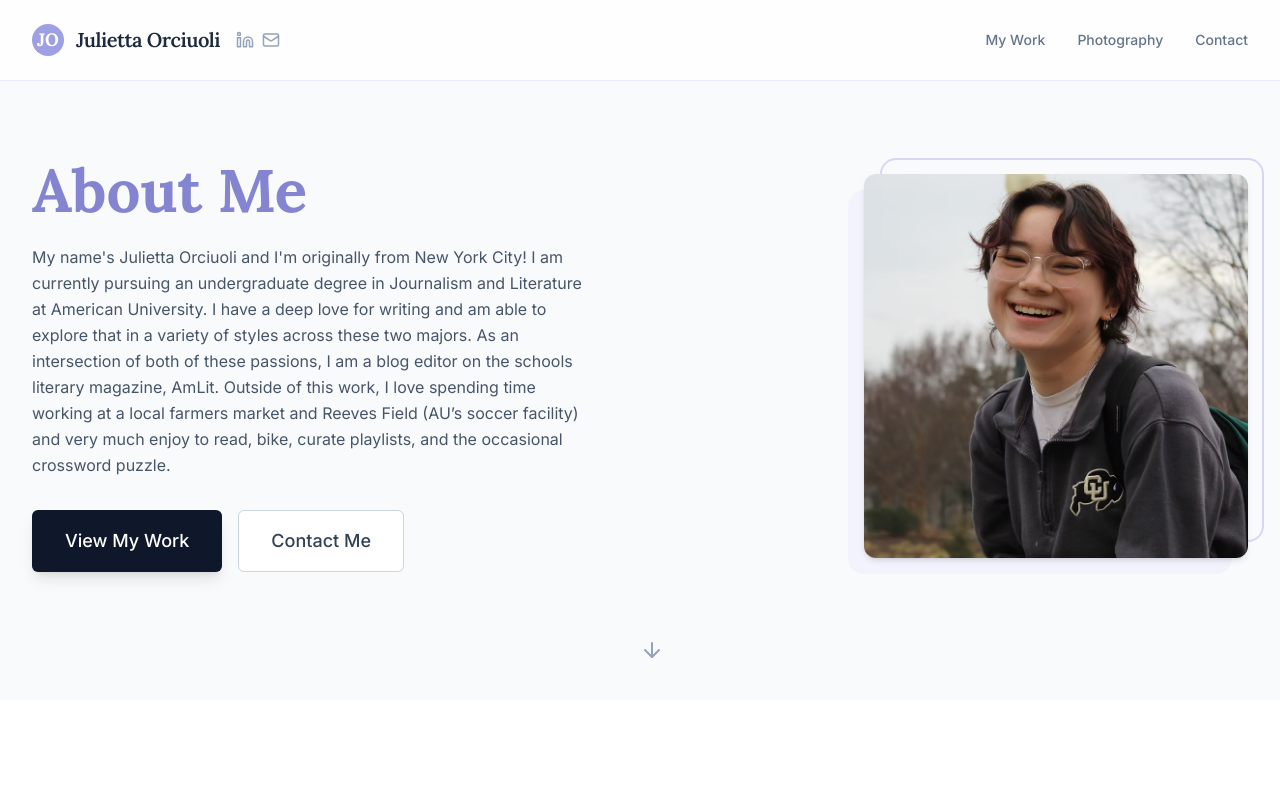
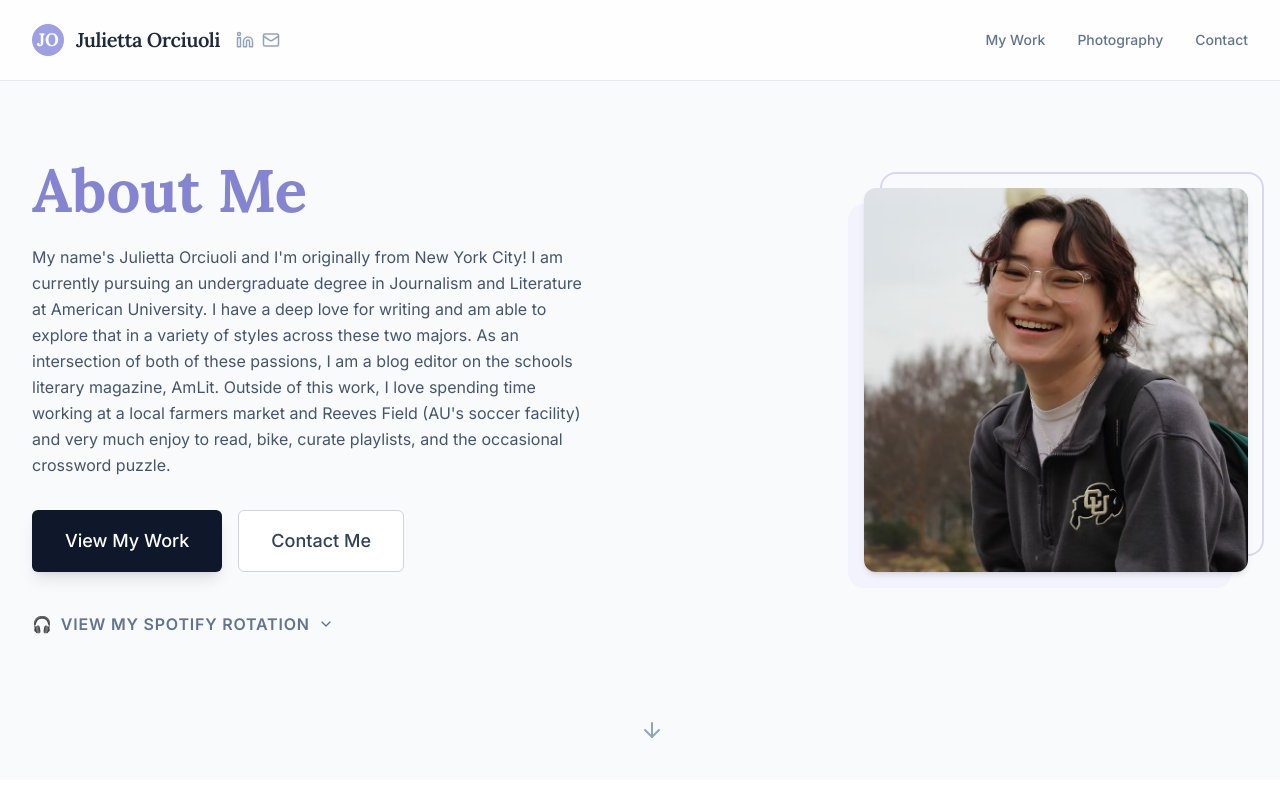
Before and after one commit to angelo-orciuoli/julietta-orciuoli, a React (Vite) app: page / in a window 1280 px wide. Shown: the top 799 px of the page. Built offline with nearby package versions, Linux system fonts and the light colour scheme.

Commit message:
first verison done

```diff
--- a/components/about.tsx
+++ b/components/about.tsx
@@ -1,14 +1,17 @@
-import React from 'react';
-import { ArrowDown } from 'lucide-react';
+import React, { useState } from 'react';
+import { ArrowDown, ChevronDown } from 'lucide-react';
 
 interface HeroProps {
   id: string;
 }
 
 const Hero: React.FC<HeroProps> = ({ id }) => {
+  const [isPlaylistOpen, setIsPlaylistOpen] = useState(false);
+
   return (
-    <section id={id} className="relative pt-32 pb-20 md:pt-40 md:pb-32 px-4 sm:px-6 lg:px-8 max-w-7xl mx-auto flex flex-col md:flex-row items-center gap-12 md:gap-20">
-
+    <section id={id} className="relative pt-32 pb-20 md:pt-40 md:pb-32 px-4 sm:px-6 lg:px-8 max-w-7xl mx-auto">
+      {/* Main content row - bio/buttons aligned with image */}
+      <div className="flex flex-col md:flex-row items-end gap-12 md:gap-20">
         {/* Text Content */}
         <div className="flex-1 order-2 md:order-1 text-center md:text-left">
           <h1 className="text-4xl md:text-5xl lg:text-6xl font-serif font-bold text-slate-900 leading-tight mb-6">
@@ -16,7 +19,7 @@ const Hero: React.FC<HeroProps> = ({ id }) => {
           </h1>
           <div className="prose prose-2xl text-slate-600 mb-8 max-w-2xl mx-auto md:mx-0 font-sans leading-relaxed">
             <p>
-            My name's Julietta Orciuoli and I'm originally from New York City! I am currently pursuing an undergraduate degree in Journalism and Literature at American University. I have a deep love for writing and am able to explore that in a variety of styles across these two majors. As an intersection of both of these passions, I am a blog editor on the schools literary magazine, AmLit. Outside of this work, I love spending time working at a local farmers market and Reeves Field (AU’s soccer facility) and very much enjoy to read, bike, curate playlists, and the occasional crossword puzzle.
+              My name's Julietta Orciuoli and I'm originally from New York City! I am currently pursuing an undergraduate degree in Journalism and Literature at American University. I have a deep love for writing and am able to explore that in a variety of styles across these two majors. As an intersection of both of these passions, I am a blog editor on the schools literary magazine, AmLit. Outside of this work, I love spending time working at a local farmers market and Reeves Field (AU's soccer facility) and very much enjoy to read, bike, curate playlists, and the occasional crossword puzzle.
             </p>
           </div>
 
@@ -36,8 +39,8 @@ const Hero: React.FC<HeroProps> = ({ id }) => {
           </div>
         </div>
 
-      {/* Image */}
-      <div className="flex-1 order-1 md:order-2 flex justify-center md:justify-end relative">
+        {/* Image Only */}
+        <div className="flex-1 order-1 md:order-2 flex justify-center md:justify-end">
           <div className="relative w-64 h-64 md:w-80 md:h-80 lg:w-96 lg:h-96">
             {/* Decor squares */}
             <div className="absolute top-0 right-0 -mr-4 -mt-4 w-full h-full border-2 border-lavender-300 rounded-2xl z-0"></div>
@@ -51,6 +54,69 @@ const Hero: React.FC<HeroProps> = ({ id }) => {
             />
           </div>
         </div>
+      </div>
+
+      {/* On Rotation - Curated Playlists (collapsible dropdown) */}
+      <div className="mt-10">
+        <button
+          onClick={() => setIsPlaylistOpen(!isPlaylistOpen)}
+          className="text-base font-semibold text-slate-500 uppercase tracking-wider mb-4 flex items-center gap-2 hover:text-lavender-600 transition-colors cursor-pointer"
+        >
+          <span>🎧</span> View My Spotify Rotation
+          <ChevronDown
+            size={16}
+            className={`transition-transform duration-300 ${isPlaylistOpen ? 'rotate-180' : ''}`}
+          />
+        </button>
+        <div className={`overflow-hidden transition-all duration-500 ease-in-out ${isPlaylistOpen ? 'max-h-[200px] opacity-100' : 'max-h-0 opacity-0'}`}>
+          <div
+            className="flex gap-4 hover:[animation-play-state:paused]"
+            style={{
+              animation: isPlaylistOpen ? 'scroll 30s linear infinite' : 'none',
+            }}
+          >
+            {/* Duplicate the playlists for seamless infinite loop */}
+            {[...Array(2)].map((_, setIndex) => (
+              <div key={setIndex} className="flex gap-4 shrink-0">
+                {[
+                  { title: 'bridging', id: '3gcjU3in5sUlXonjgXj0zk' },
+                  { title: '1152', id: '7aXR0Wd2wcKkxOg5nKAL52' },
+                  { title: 'walk to watkins', id: '2a9XYzAMJA73vTr0aWJ3Xs' },
+                  { title: 'quadrangle', id: '7c5kg6kOeabpsMs3e3HkRK' },
+                  { title: 'finalsfinalsfinals', id: '0J699LkNL51Tcx8GGkqxTy' },
+                  { title: 'ikebukuro', id: '2hbav2ncXUiFX4DhtA4uNE' },
+                ].map((playlist) => (
+                  <div
+                    key={`${setIndex}-${playlist.id}`}
+                    className="w-72 shrink-0 rounded-xl overflow-hidden shadow-sm hover:shadow-md transition-shadow"
+                  >
+                    <iframe
+                      src={`https://open.spotify.com/embed/playlist/${playlist.id}`}
+                      width="100%"
+                      height="152"
+                      frameBorder="0"
+                      allow="autoplay; clipboard-write; encrypted-media; fullscreen; picture-in-picture"
+                      loading="lazy"
+                      title={playlist.title}
+                      className="rounded-xl"
+                    ></iframe>
+                  </div>
+                ))}
+              </div>
+            ))}
+          </div>
+        </div>
+        <style>{`
+          @keyframes scroll {
+            0% {
+              transform: translateX(0);
+            }
+            100% {
+              transform: translateX(-50%);
+            }
+          }
+        `}</style>
+      </div>
 
       {/* Scroll indicator */}
       <div className="absolute bottom-8 left-1/2 transform -translate-x-1/2 animate-bounce hidden md:block text-slate-400">
```
Also changed, not shown: visuals/photography/photo7.png, visuals/photography/photo9.png. Lines whose indentation alone changed are shown as unchanged.
